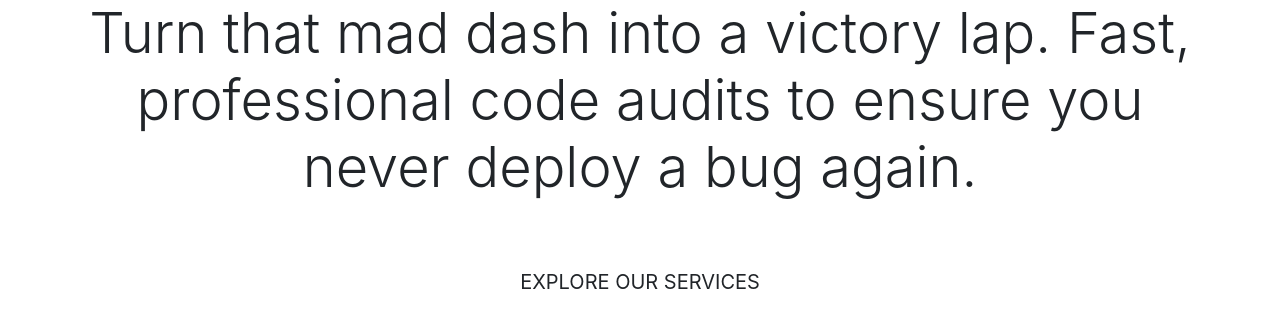
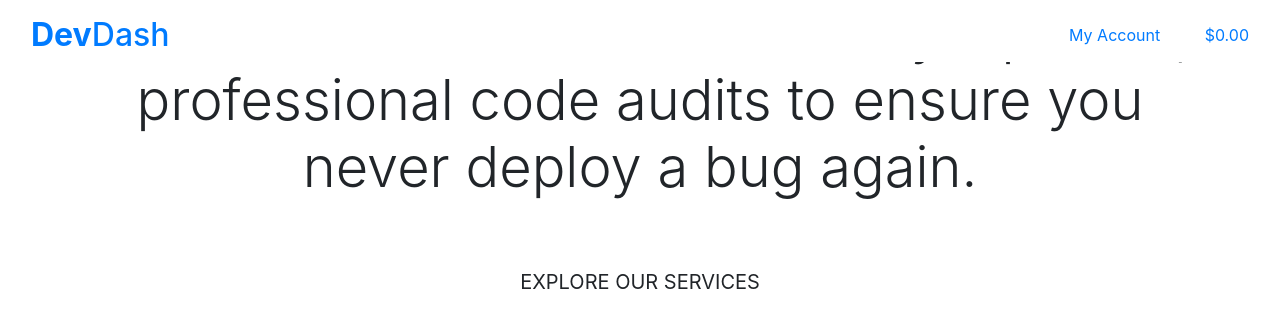
Before and after one commit to henrytitheridge-stone/devdash_project, a Django app: page / in a window 1280 px wide. Shown: the top 328 px of the page. Run offline with Django 3.2, Linux system fonts and the light colour scheme.

Commit message:
Add main header structure and dropdown authentication status logic

```diff
--- a/home/templates/home/index.html
+++ b/home/templates/home/index.html
@@ -2,7 +2,17 @@
 
 {% load static %}
 
+{% block page_header %}
+    <div class="container header-container">
+        <div class="row">
+            <div class="col"></div>
+        </div>
+    </div>
+{% endblock %}
+
 {% block content %}
+
+    <!-- Hero section -->
     <div class="container h-100">
         <div class="row h-100">
             <div class="col-12 my-auto text-center">
@@ -10,6 +20,8 @@
                     Turn that mad dash into a victory lap. Fast, professional code audits to ensure you never deploy a bug again.
                 </h1>
                 <div class="my-5">
+
+                    <!-- Browse button -->
                     <h4>
                         <a href="{% url 'services' %}" class="shop-now-button btn btn-lg rounded-0 text-uppercase py-3">Explore our services</a>
                     </h4>
--- a/templates/base.html
+++ b/templates/base.html
@@ -39,7 +39,57 @@
   </head>
 
   <body>
-    <header class="container-fluid fixed-top"></header>
+    <header class="container-fluid fixed-top">
+        <div id="topnav" class="row bg-white pt-lg-2 d-none d-lg-flex">
+
+            <!-- Logo column -->
+            <div class="col-12 col-lg-6 my-auto py-1 py-lg-0 text-center text-lg-left">
+                <a href="{% url 'home' %}" class="nav-link main-logo-link">
+                    <h2 class="logo-font text-black my-0"><strong>Dev</strong>Dash</h2>
+                </a>
+            </div>
+
+            <!-- Account/basket column -->
+            <div class="col-12 col-lg-6 my-auto py-1 py-lg-0">
+                <ul class="list-inline list-unstyled text-center text-lg-right my-0">
+                    <li class="list-inline-item dropdown">
+                        <a class="text-black nav-link" href="#" id="user-options" data-toggle="dropdown" aria-haspopup="true" aria-expanded="false">
+                            <div class="text-center">
+                                <div><i class="fas fa-user fa-lg"></i></div>
+                                <p class="my-0">My Account</p>
+                            </div>
+                        </a>
+
+                        <!-- Login/register dropdown logic -->
+                        <div class="dropdown-menu border-0" aria-labelledby="user-options">
+                            {% if request.user.is_authenticated %}
+                                {% if request.user.is_superuser %}
+                                    <a href="{% url 'add_service' %}" class="dropdown-item">Service Management</a>
+                                {% endif %}
+                                <a href="{% url 'profile' %}" class="dropdown-item">My Profile</a>
+                                <a href="{% url 'account_logout' %}" class="dropdown-item">Logout</a>
+                            {% else %}
+                                <a href="{% url 'account_signup' %}" class="dropdown-item">Register</a>
+                                <a href="{% url 'account_login' %}" class="dropdown-item">Login</a>
+                            {% endif %}
+                        </div>
+                    </li>
+
+                    <!-- Basket -->
+                    <li class="list-inline-item">
+                        <a class="text-black nav-link" href="">
+                            <div class="text-center">
+                                <div><i class="fas fa-shopping-bag fa-lg"></i></div>
+                                <p class="my-0">
+                                    $0.00
+                                </p>
+                            </div>
+                        </a>
+                    </li>
+                </ul>
+            </div>
+        </div>
+    </header>
 
     {% if messages %}
         <div class="message-container"></div>
```
